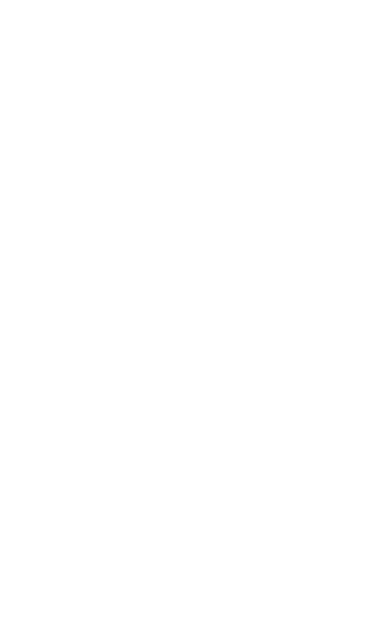
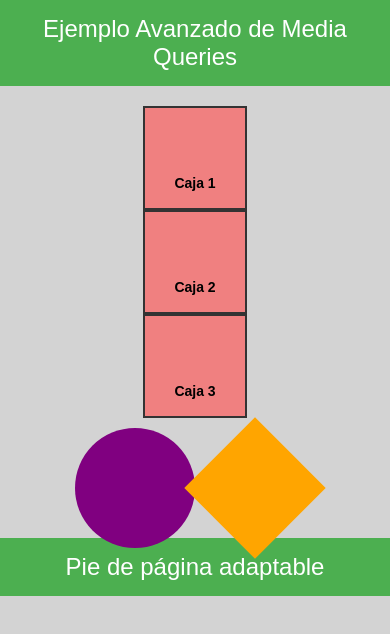
Before and after one commit to 22100194-RaulFGM/ProgramacionWeb, a plain HTML site: page Parcial1/8.Query/Query.html in a window 390 px wide. Drawn offline with Linux system fonts and the light colour scheme.

Commit message:
Actualización del repositorio.

```diff
--- a/Parcial1/6.Grid/Grid.html
+++ b/Parcial1/6.Grid/Grid.html
@@ -4,7 +4,7 @@
     <meta charset="UTF-8">
     <meta name="viewport" content="width=device-width, initial-scale=1.0">
     <title>Grid</title>
-    <link rel="stylesheet" href="grid.css">
+    <link rel="stylesheet" href="style.css">
 </head>
 <body>
 
--- a/Parcial1/8.Query/Query.html
+++ b/Parcial1/8.Query/Query.html
@@ -0,0 +1,25 @@
+<!DOCTYPE html>
+<html lang="es">
+<head>
+    <meta charset="UTF-8">
+    <meta name="viewport" content="width=device-width, initial-scale=1.0">
+    <title>Ejercicio Avanzado de Media Queries</title>
+    <link rel="stylesheet" href="style.css">
+</head>
+<body>
+    <header>Ejemplo Avanzado de Media Queries</header>
+
+    <section class="contenedor">
+        <div class="caja">Caja 1</div>
+        <div class="caja">Caja 2</div>
+        <div class="caja">Caja 3</div>
+    </section>
+
+    <section class="formas">
+        <div class="circulo"></div>
+        <div class="cuadrado"></div>
+    </section>
+
+    <footer>Pie de página adaptable</footer>
+</body>
+</html>
--- a/Parcial1/8.Query/style.css
+++ b/Parcial1/8.Query/style.css
@@ -0,0 +1,160 @@
+body {
+    font-family: Arial, sans-serif;
+    margin: 0;
+    padding: 0;
+    text-align: center;
+}
+
+header, footer {
+    background-color: #4CAF50;
+    color: white;
+    padding: 15px;
+    font-size: 24px;
+}
+
+.contenedor {
+    display: flex;
+    justify-content: space-around;
+    margin: 20px;
+    flex-wrap: wrap;
+}
+
+.caja {
+    width: 150px;
+    height: 150px;
+    background-color: lightblue;
+    border: 2px solid #333;
+    text-align: center;
+    line-height: 150px;
+    font-size: 18px;
+    font-weight: bold;
+    transition: all 0.3s ease-in-out;
+}
+
+.formas {
+    display: flex;
+    justify-content: center;
+    gap: 20px;
+    margin-top: 20px;
+}
+
+.circulo {
+    width: 100px;
+    height: 100px;
+    background-color: red;
+    border-radius: 50%;
+    transition: transform 0.3s ease;
+}
+
+.cuadrado {
+    width: 100px;
+    height: 100px;
+    background-color: blue;
+    transition: transform 0.3s ease;
+}
+
+@media (max-width: 480px) {
+    body {
+        background-color: lightgray;
+    }
+
+    .contenedor {
+        flex-direction: column;
+        align-items: center;
+    }
+
+    .caja {
+        width: 100px;
+        height: 100px;
+        font-size: 14px;
+        background-color: lightcoral;
+    }
+
+    .circulo {
+        background-color: purple;
+        transform: scale(1.2);
+    }
+
+    .cuadrado {
+        background-color: orange;
+        transform: rotate(45deg);
+    }
+}
+
+@media (min-width: 481px) and (max-width: 768px) {
+    body {
+        background-color: lightyellow;
+    }
+
+    .caja {
+        width: 120px;
+        height: 120px;
+        background-color: lightgreen;
+    }
+
+    .circulo {
+        background-color: brown;
+    }
+
+    .cuadrado {
+        background-color: pink;
+    }
+}
+
+@media (min-width: 769px) and (max-width: 1024px) {
+    body {
+        background-color: lightgoldenrodyellow;
+    }
+
+    .caja {
+        background-color: lightseagreen;
+        transform: scale(1.1);
+    }
+
+    .circulo {
+        transform: translateY(-10px);
+    }
+
+    .cuadrado {
+        transform: translateY(10px);
+    }
+}
+
+@media (min-width: 1025px) and (max-width: 1440px) {
+    body {
+        background-color: lightblue;
+    }
+
+    .caja {
+        background-color: violet;
+    }
+
+    .circulo {
+        transform: scale(1.3);
+    }
+
+    .cuadrado {
+        transform: rotate(15deg);
+    }
+}
+
+@media (min-width: 1441px) {
+    body {
+        background-color: lightpink;
+    }
+
+    .caja {
+        width: 200px;
+        height: 200px;
+        font-size: 22px;
+        background-color: teal;
+    }
+
+    .circulo {
+        transform: scale(1.5);
+    }
+
+    .cuadrado {
+        transform: rotate(-15deg);
+    }
+}
```
Also changed, not shown: Parcial1/7.Cascada/Cascada.html (+1 -1 lines).
